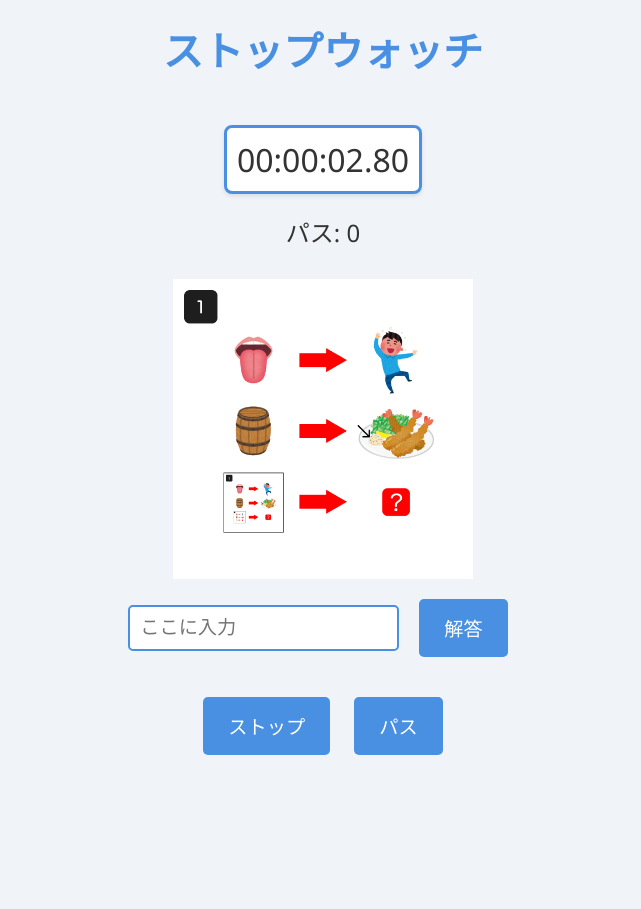
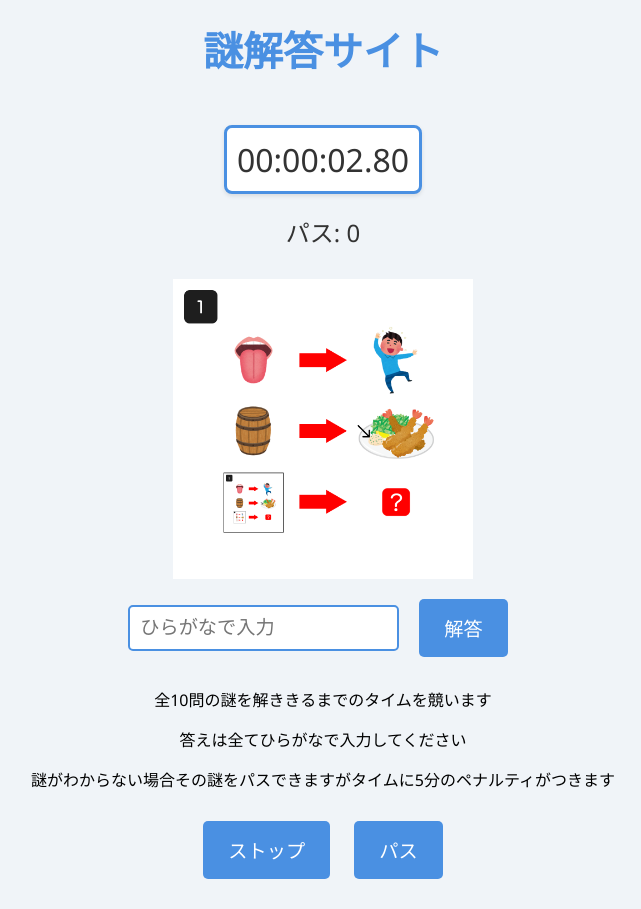
Before and after one commit to ta-toru/sample, a plain HTML site: page index.html in a window 1280 px wide. Both pictures are taken after a click on the button "スタート". Shown: the whole page, without its empty margins (317-958 px from the left). Before the commit the page ends 800 px from the top, so only its background shows below. Drawn offline with Linux system fonts and the light colour scheme.

Commit message:
Update index.html

```diff
--- a/index.html
+++ b/index.html
@@ -3,27 +3,38 @@
 <head>
     <meta charset="UTF-8">
     <meta name="viewport" content="width=device-width, initial-scale=1.0">
-    <title>ストップウォッチ</title>
+    <title>謎解答サイト</title>
     <link rel="stylesheet" href="styles.css">
 </head>
 <body>
-    <h1>ストップウォッチ</h1>
+    <div id="countdown" style="font-size: 2em; color: red; display: none;"></div>
+    <h1>謎解答サイト</h1>
+    <div id="YourResult" class="hidden" style="font-size: 2em; text-align: center; color: red;">
+        <p>Your Result</p>
+    </div>
     <div id="stopwatch-container" class="hidden">
         <div id="stopwatch">00:00:00.00</div>
+        <div id="message" style="font-size: 1.2em; color: red; margin-left: 10px; opacity: 0; transition: opacity 0.5s ease-in-out;"></div>
         <div id="passCounter">パス: 0</div> <!-- パスカウンターの表示 -->
     </div>
     <div class="input-container hidden" id="inputContainer">
         <img src="images/image1.png" alt="説明画像" class="input-image" id="dynamicImage"> <!-- 初期画像 -->
         <div class="input-fields">
-            <input type="text" id="userInput" placeholder="ここに入力">
+            <input type="text" id="userInput" placeholder="ひらがなで入力">
             <button id="submitButton" onclick="submitAnswer()">解答</button> <!-- 解答ボタン -->
         </div>
+    </div>
+    <div id="intro" style="font-size: 1em; text-align: center; color: black;">
+        <p>全10問の謎を解ききるまでのタイムを競います</p>
+        <p>答えは全てひらがなで入力してください</p>
+        <p>謎がわからない場合その謎をパスできますがタイムに5分のペナルティがつきます</p>
     </div>
     <div class="controls">
         <button id="startButton" onclick="startStopwatch()">スタート</button>
         <button id="stopButton" class="hidden" onclick="stopStopwatch()">ストップ</button>
         <button id="resetButton" class="hidden" onclick="resetStopwatch()">リセット</button>
         <button id="passButton" class="hidden" onclick="incrementPass()">パス</button> <!-- パスボタン -->
+        <button id="linkButton" class="hidden" onclick="jamptolink()">結果送信用リンクはこちら(未整備)</button>
     </div>
     <script src="script.js"></script>
 </body>
```
